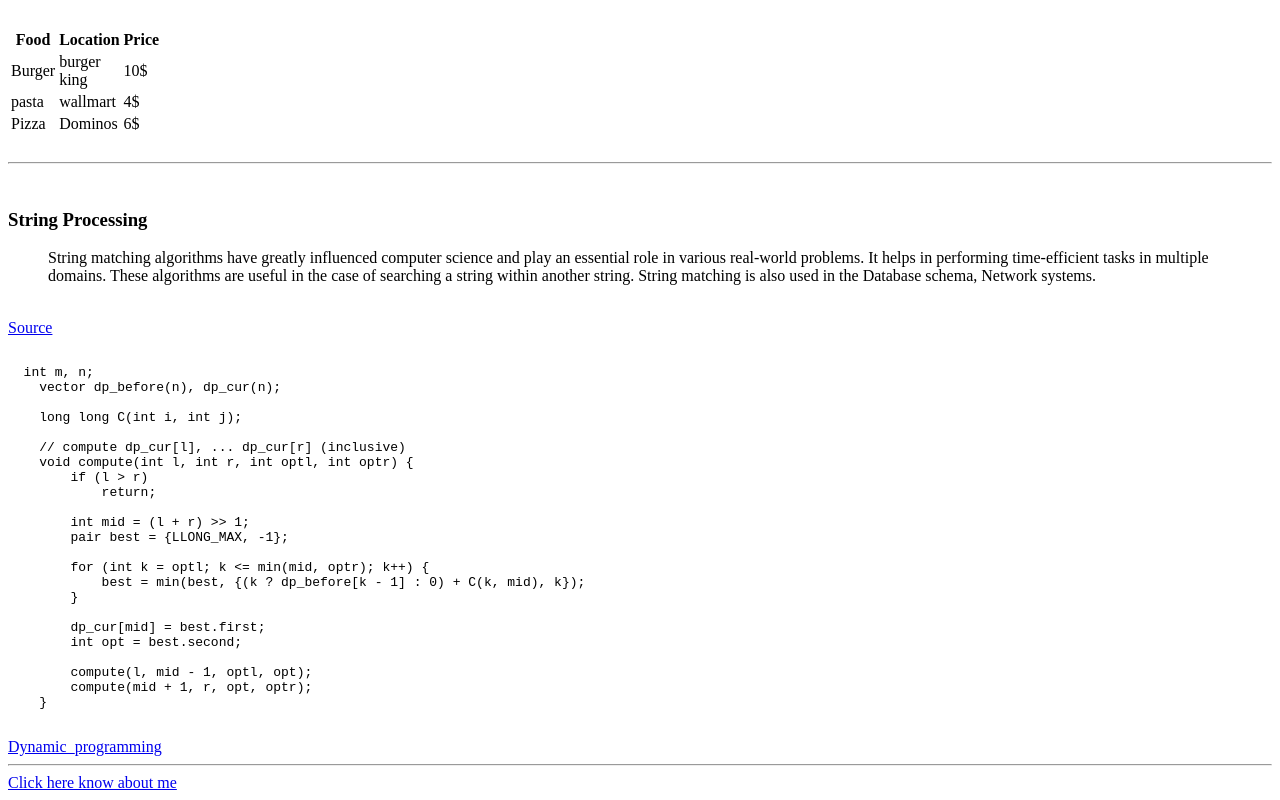
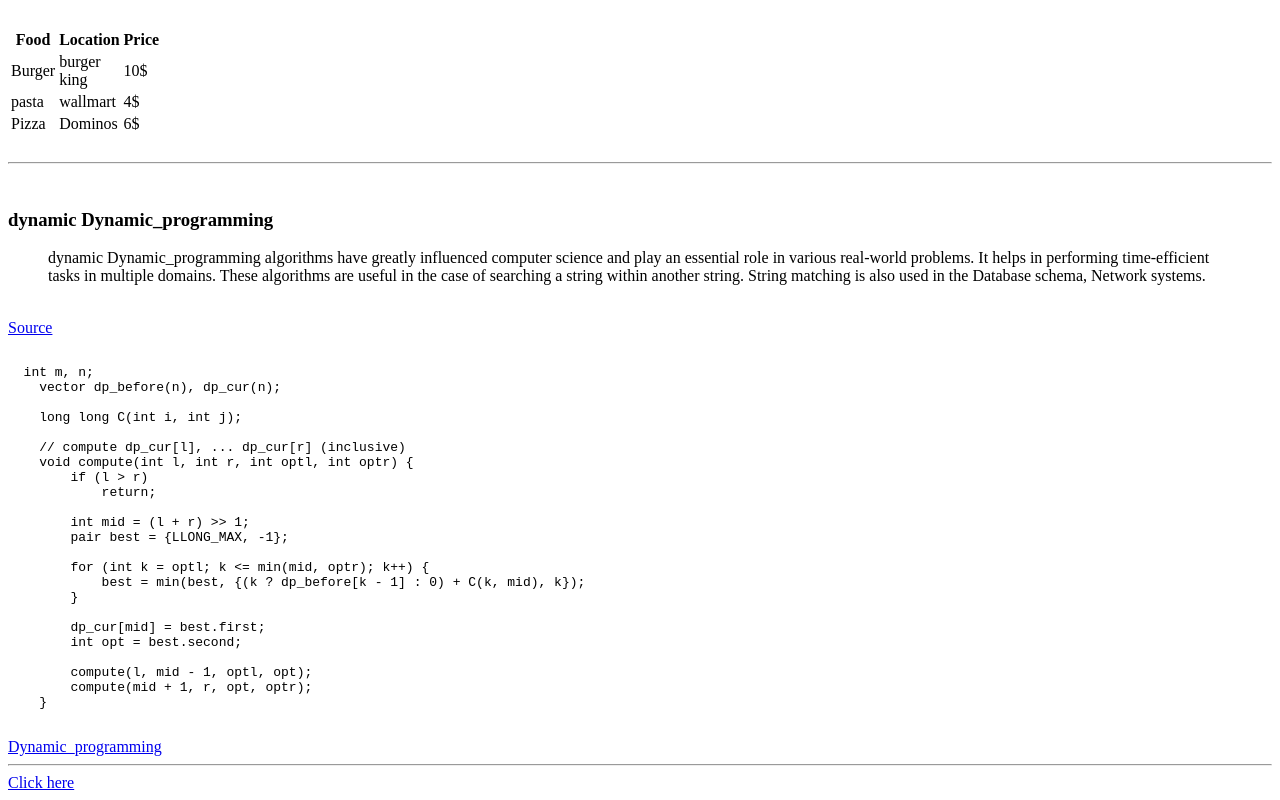
Before and after one commit to 44-563-WebApps-F21/webapps-f21-assignment-3-shahid987, a plain HTML site: page index.html in a window 1280 px wide. Shown: the part 488-1288 px from the top of the page. Drawn offline with Linux system fonts and the light colour scheme.

Commit message:
Update index.html

```diff
--- a/index.html
+++ b/index.html
@@ -63,9 +63,9 @@
 <hr>
 <br>
 
-<h3>String Processing</h3>
+<h3>dynamic Dynamic_programming</h3>
 
-<blockquote>String matching algorithms have greatly influenced computer science and play an essential role in various real-world problems. It helps in performing time-efficient tasks in multiple domains. These algorithms are useful in the case of searching a string within another string. String matching is also used in the Database schema, Network systems.</blockquote><br>
+<blockquote>dynamic Dynamic_programming algorithms have greatly influenced computer science and play an essential role in various real-world problems. It helps in performing time-efficient tasks in multiple domains. These algorithms are useful in the case of searching a string within another string. String matching is also used in the Database schema, Network systems.</blockquote><br>
 <a href="https://www.geeksforgeeks.org/applications-of-string-matching-algorithms/">Source</a><br>
 
 <pre>
@@ -101,6 +101,6 @@
 
 <hr>
 
-<a href="aboutme.html">Click here know about me</a>
+<a href="aboutme.html">Click here</a>
 </body>
 </html>
```
